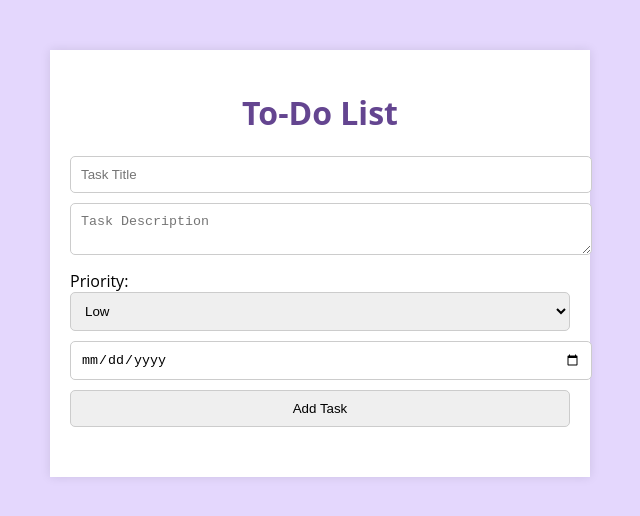
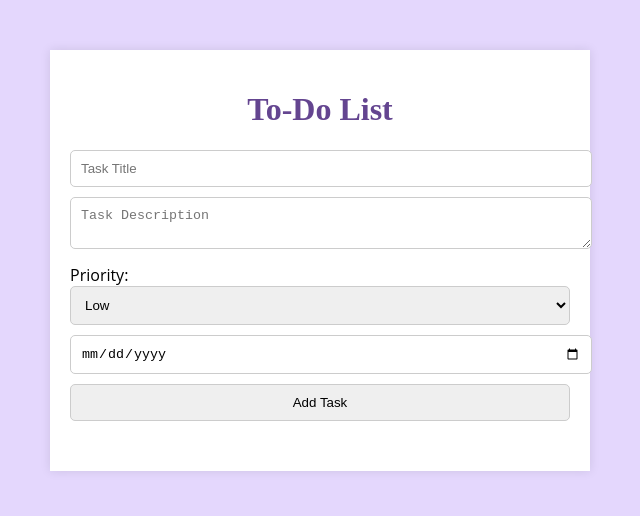
Before and after one commit to NeerAdole/To-Do-List-App, a plain HTML site: page index.html in a window 1280 px wide. Shown: the whole page, without its empty margins (320-960 px from the left). Drawn offline with Linux system fonts and the light colour scheme.

Commit message:
Update style.css

```diff
--- a/style.css
+++ b/style.css
@@ -16,7 +16,7 @@ body {
 h1 {
     text-align: center;
     color: #644590;
-    font: Monsterrat;
+    font-family: Monsterrat;
 }
 
 form {
```
